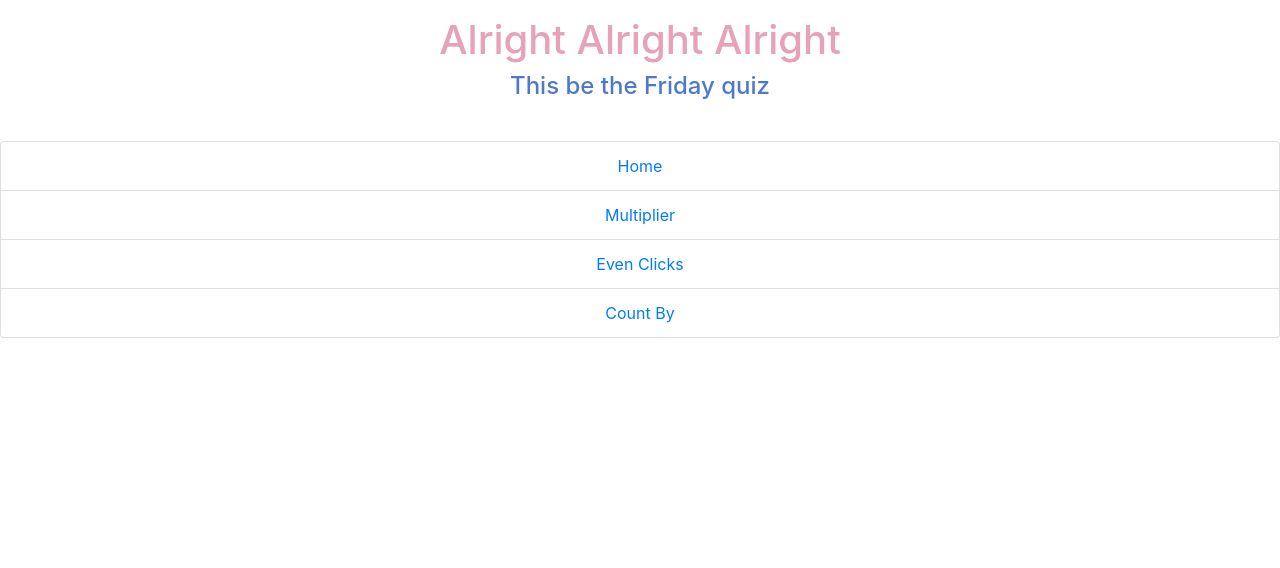
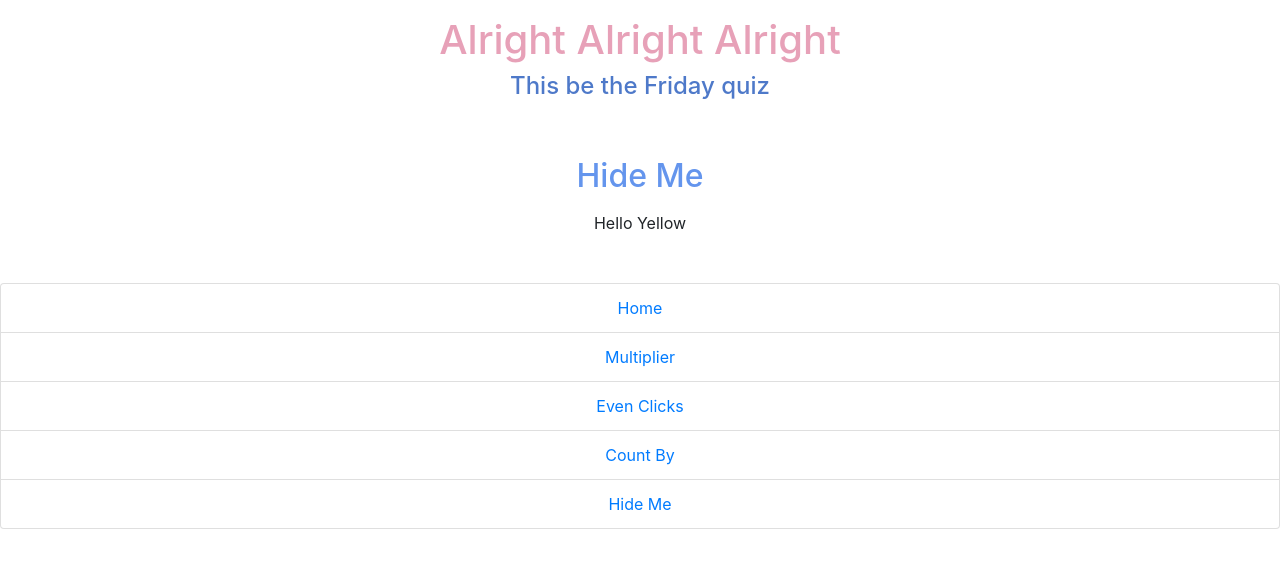
Before and after one commit to hgraceoc/Week-8---React-, a React (Create React App) app in the folder quiz/: page /hide-me in a window 1280 px wide. Shown: the top 568 px of the page. Built offline with nearby package versions, Linux system fonts and the light colour scheme.

Commit message:
hidden text

```diff
--- a/quiz/src/App.js
+++ b/quiz/src/App.js
@@ -7,6 +7,7 @@ import Multiplier from "./components/Multiplier";
 import MultiplierBasic from "./components/MultiplierBasic";
 import EvenClicks from "./components/EvenClicks";
 import CountBy from "./components/CountBy";
+import HideMe from "./components/HideMe";
 
 import { BrowserRouter as Router, Route } from "react-router-dom";
 
@@ -19,6 +20,7 @@ const App = () => (
       <Route exact path="/multiplier" component ={ MultiplierBasic }/>
       <Route exact path="/even-clicks" component ={ EvenClicks }/>
       <Route exact path="/count-by" component ={ CountBy }/>
+      <Route exact path="/hide-me" component ={ HideMe }/>
 
       <Route path="/">
 
--- a/quiz/src/components/Footer.js
+++ b/quiz/src/components/Footer.js
@@ -21,6 +21,10 @@ const Footer = () => (
         <Link to="/count-by">Count By</Link>
       </li>
 
+      <li className="list-group-item">
+        <Link to="/hide-me">Hide Me</Link>
+      </li>
+
       </ul> );
 
 export default Footer;
--- /dev/null
+++ b/quiz/src/components/HideMe.js
@@ -0,0 +1,41 @@
+import React, { Component } from "react";
+import { render } from "@testing-library/react";
+
+class HideMe extends Component {
+    constructor(props) {
+        super(props);
+
+        this.state = {
+            clicked: false
+        };
+
+        this.handleClick = this.handleClick.bind(this);
+
+    }
+
+    handleClick() {
+        this.setState({ clicked: true });
+    }
+
+    render() {
+        const { children } = this.props;
+
+        return (
+            <div className="centered">
+                <h2 className="centered"
+                        onClick={ this.handleClick }>Hide Me</h2>
+                            {this.state.clicked ?
+                            <p style={{display:"none"}}>{ children }</p> :
+                            <p>{ children }</p>}
+                </div>
+
+        );
+  }
+}
+
+
+HideMe.defaultProps = {
+    children: "Hello Yellow"
+    }
+
+export default HideMe;
```
